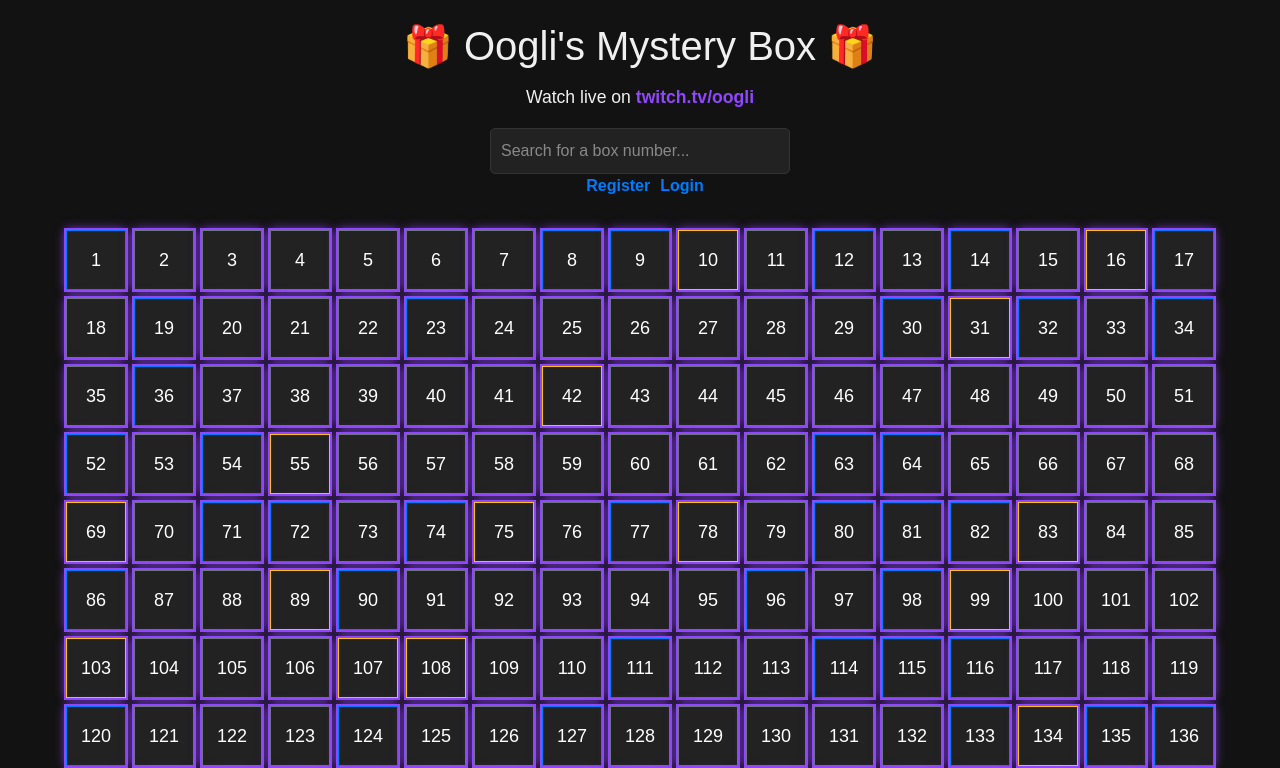
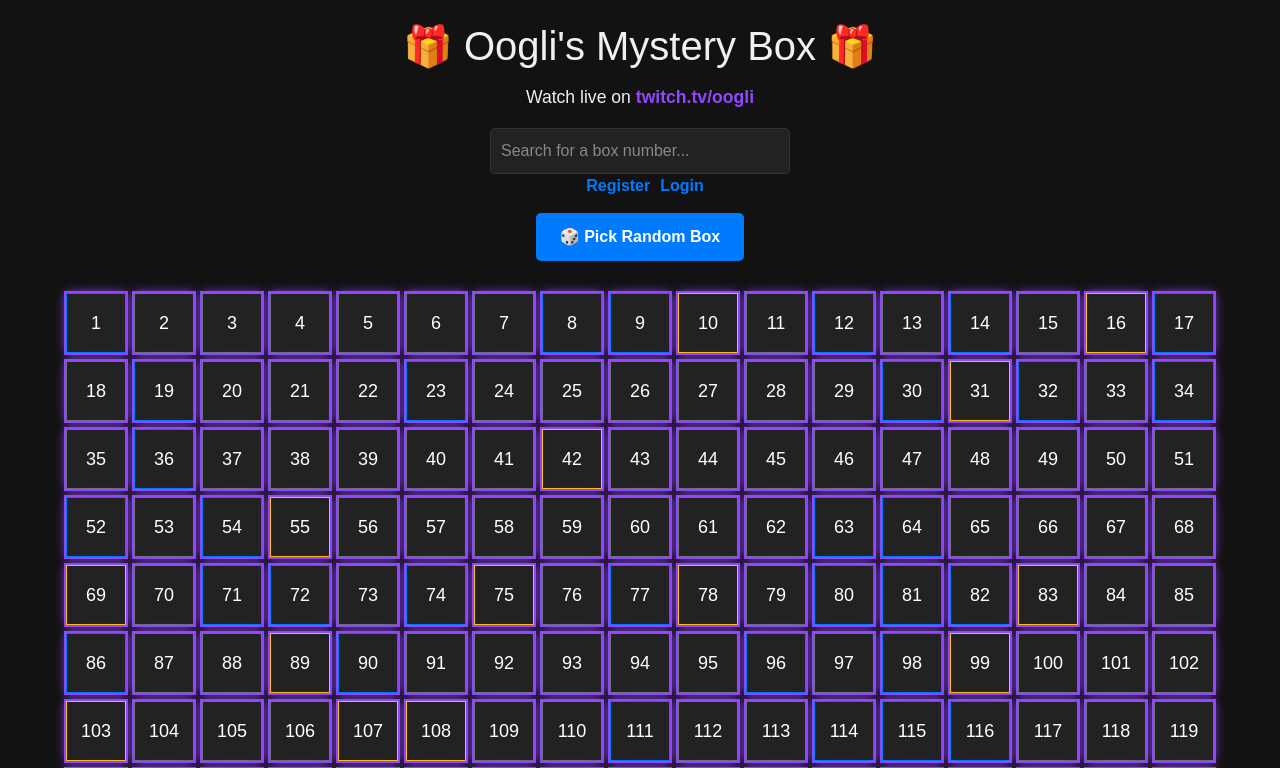
Before and after one commit to mehansri/TwitchPrize, a Next.js app: page /prize in a window 1280 px wide. Shown: the top 768 px of the page. Built offline with nearby package versions, Linux system fonts and the light colour scheme.

Commit message:
twich chat fix

```diff
--- a/src/app/prize/page.tsx
+++ b/src/app/prize/page.tsx
@@ -56,6 +56,39 @@
     audio.play();
   };
 
+  const pickRandomBox = () => {
+    // Get all unopened boxes
+    const unopenedBoxes = Object.keys(boxes).filter(boxNum => !boxes[parseInt(boxNum)].opened);
+
+    if (unopenedBoxes.length === 0) {
+      alert("All boxes have been opened!");
+      return;
+    }
+
+    // Pick a random unopened box
+    const randomIndex = Math.floor(Math.random() * unopenedBoxes.length);
+    const randomBoxNum = parseInt(unopenedBoxes[randomIndex]);
+
+    // Scroll to the random box
+    const boxElement = document.querySelector(`[data-box-num='${randomBoxNum}']`);
+    if (boxElement) {
+      boxElement.scrollIntoView({ behavior: "smooth", block: "center" });
+
+      // Add a brief highlight effect
+      gsap.to(boxElement, {
+        duration: 0.3,
+        scale: 1.3,
+        boxShadow: "0 0 20px #9146FF",
+        repeat: 2,
+        yoyo: true,
+        onComplete: () => {
+          // Reveal the box after the highlight effect
+          revealBox(randomBoxNum);
+        }
+      });
+    }
+  };
+
   const closeModal = () => {
     gsap.to(modalRef.current, {
       duration: 0.5,
@@ -95,6 +128,25 @@
           <a href="/register" style={{ marginLeft: '10px', color: '#007bff' }}>Register</a>
           <a href="/login" style={{ marginLeft: '10px', color: '#007bff' }}>Login</a>
         </nav>
+        <button
+          onClick={pickRandomBox}
+          style={{
+            marginTop: '15px',
+            padding: '12px 24px',
+            fontSize: '16px',
+            backgroundColor: '#007bff',
+            color: 'white',
+            border: 'none',
+            borderRadius: '5px',
+            cursor: 'pointer',
+            fontWeight: 'bold',
+            transition: 'background-color 0.2s ease-in-out'
+          }}
+          onMouseOver={(e) => e.currentTarget.style.backgroundColor = '#0056b3'}
+          onMouseOut={(e) => e.currentTarget.style.backgroundColor = '#007bff'}
+        >
+          🎲 Pick Random Box
+        </button>
       </header>
       <main id="boxGrid">
         {Object.keys(boxes).map((boxNumStr) => {
@@ -130,7 +182,7 @@
       </div>
       <aside id="chatEmbed">
         <iframe
-          src="https://www.twitch.tv/embed/oogli/chat?parent=localhost"
+          src="https://www.twitch.tv/embed/oogli/chat?parent=https://twitch-prize.vercel.app/"
           frameBorder="0"
           scrolling="no"
           height="500"
```
